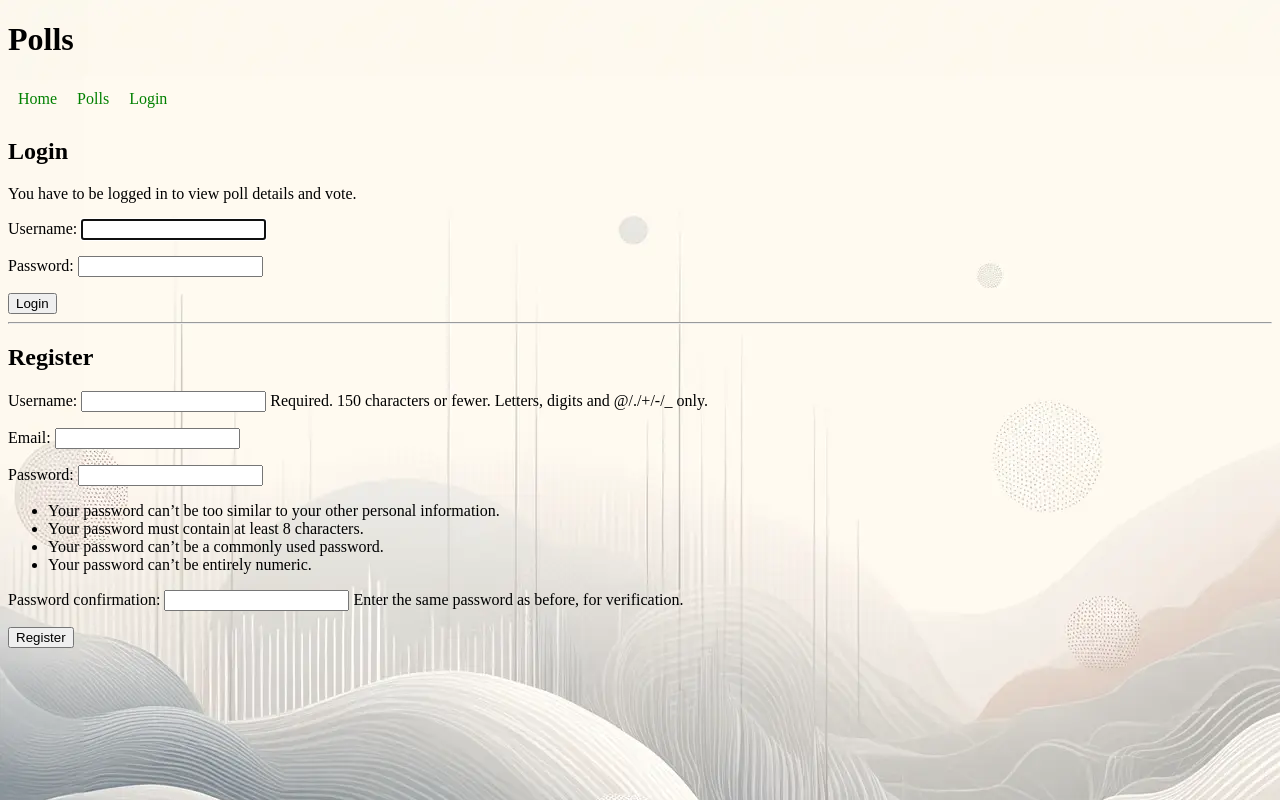
After one commit to jkuusto/presenter, a Django app: page /polls/auth/ in a window 1280 px wide. The commit adds this page. Run offline with Django 4.2, Linux system fonts and the light colour scheme.

Commit message:
Add user registration and login, add requirement to login to access poll details, update README

```diff
--- /dev/null
+++ b/polls/forms.py
@@ -0,0 +1,10 @@
+from django import forms
+from django.contrib.auth.models import User
+from django.contrib.auth.forms import UserCreationForm
+
+class UserRegisterForm(UserCreationForm):
+    email = forms.EmailField()
+
+    class Meta:
+        model = User
+        fields = ['username', 'email', 'password1', 'password2']
--- /dev/null
+++ b/polls/templates/polls/auth.html
@@ -0,0 +1,26 @@
+{% extends "polls/base.html" %}
+
+{% block title %}
+Login / Register
+{% endblock %}
+
+{% block content %}
+    <h2>Login</h2>
+
+    <p>You have to be logged in to view poll details and vote.</p>
+
+    <form method="POST">
+        {% csrf_token %}
+        {{ login_form.as_p }}
+        <button type="submit" name="login">Login</button>
+    </form>
+
+    <hr>
+
+    <h2>Register</h2>
+    <form method="POST">
+        {% csrf_token %}
+        {{ register_form.as_p }}
+        <button type="submit" name="register">Register</button>
+    </form>
+{% endblock %}
--- a/polls/templates/polls/base.html
+++ b/polls/templates/polls/base.html
@@ -14,6 +14,13 @@
             <ul>
                 <li><a href="{% url 'home' %}">Home</a></li>
                 <li><a href="{% url 'polls:index' %}">Polls</a></li>
+                <li>
+                    {% if user.is_authenticated %}
+                        <a href="{% url 'polls:logout' %}">Logout {{ user.username }}</a>
+                    {% else %}
+                        <a href="{% url 'polls:auth' %}">Login</a>
+                    {% endif %}
+                </li>
             </ul>
         </nav>
     </header>
--- a/polls/urls.py
+++ b/polls/urls.py
@@ -1,4 +1,5 @@
 from django.urls import path
+from django.contrib.auth import views as auth_views
 from . import views
 
 app_name = "polls"
@@ -14,4 +15,8 @@ urlpatterns = [
 
     #ex: /polls/5/vote/
     path("<int:question_id>/vote/", views.vote, name="vote"),
+
+    path('auth/', views.auth_view, name='auth'),
+
+    path('logout/', auth_views.LogoutView.as_view(next_page='polls:index'), name='logout'),
 ]
--- a/polls/views.py
+++ b/polls/views.py
@@ -1,8 +1,14 @@
-from django.shortcuts import get_object_or_404, render
+from django.shortcuts import get_object_or_404, render, redirect
 from django.http import HttpResponseRedirect
 from django.urls import reverse
 from django.views import generic
 from django.utils import timezone
+from django.utils.decorators import method_decorator
+from django.contrib import messages
+from django.contrib.auth import login, authenticate
+from django.contrib.auth.decorators import login_required, user_passes_test
+from django.contrib.auth.forms import AuthenticationForm
+from .forms import UserRegisterForm
 
 from .models import Question, Choice
 
@@ -20,6 +26,7 @@ class IndexView(generic.ListView):
                 .order_by("-pub_date")[:5])
 
 
+@method_decorator(login_required, name='dispatch')
 class DetailView(generic.DetailView):
     model = Question
     template_name = "polls/detail.html"
@@ -55,3 +62,47 @@ def vote(request, question_id):
         # user hits the Back button.
         return HttpResponseRedirect(reverse("polls:results",
                                             args=(question.id,)))
+
+
+def anonymous_required(function=None, redirect_url=None):
+    if not redirect_url:
+        from django.conf import settings
+        redirect_url = settings.LOGIN_REDIRECT_URL
+
+    actual_decorator = user_passes_test(
+        lambda u: u.is_anonymous,
+        login_url=redirect_url,
+        redirect_field_name=None
+    )
+
+    if function:
+        return actual_decorator(function)
+    return actual_decorator
+
+
+@anonymous_required(redirect_url='polls:auth')
+def auth_view(request):
+    register_form = UserRegisterForm()
+    login_form = AuthenticationForm()
+
+    if request.method == 'POST':
+        if 'register' in request.POST:
+            register_form = UserRegisterForm(request.POST)
+            if register_form.is_valid():
+                register_form.save()
+                username = register_form.cleaned_data.get('username')
+                password = register_form.cleaned_data.get('password1')
+                user = authenticate(username=username, password=password)
+                login(request, user)
+                return redirect('polls:index')
+        elif 'login' in request.POST:
+            login_form = AuthenticationForm(request, data=request.POST)
+            if login_form.is_valid():
+                username = login_form.cleaned_data.get('username')
+                password = login_form.cleaned_data.get('password')
+                user = authenticate(username=username, password=password)
+                if user is not None:
+                    login(request, user)
+                    return redirect('polls:index')
+
+    return render(request, 'polls/auth.html', {'register_form': register_form, 'login_form': login_form})
--- a/presenter/settings.py
+++ b/presenter/settings.py
@@ -123,3 +123,6 @@ STATICFILES_DIRS = [BASE_DIR / 'static']
 # https://docs.djangoproject.com/en/4.2/ref/settings/#default-auto-field
 
 DEFAULT_AUTO_FIELD = 'django.db.models.BigAutoField'
+
+LOGIN_REDIRECT_URL = '/polls'
+LOGIN_URL = 'polls:auth'
```
Also changed, not shown: README.md.
